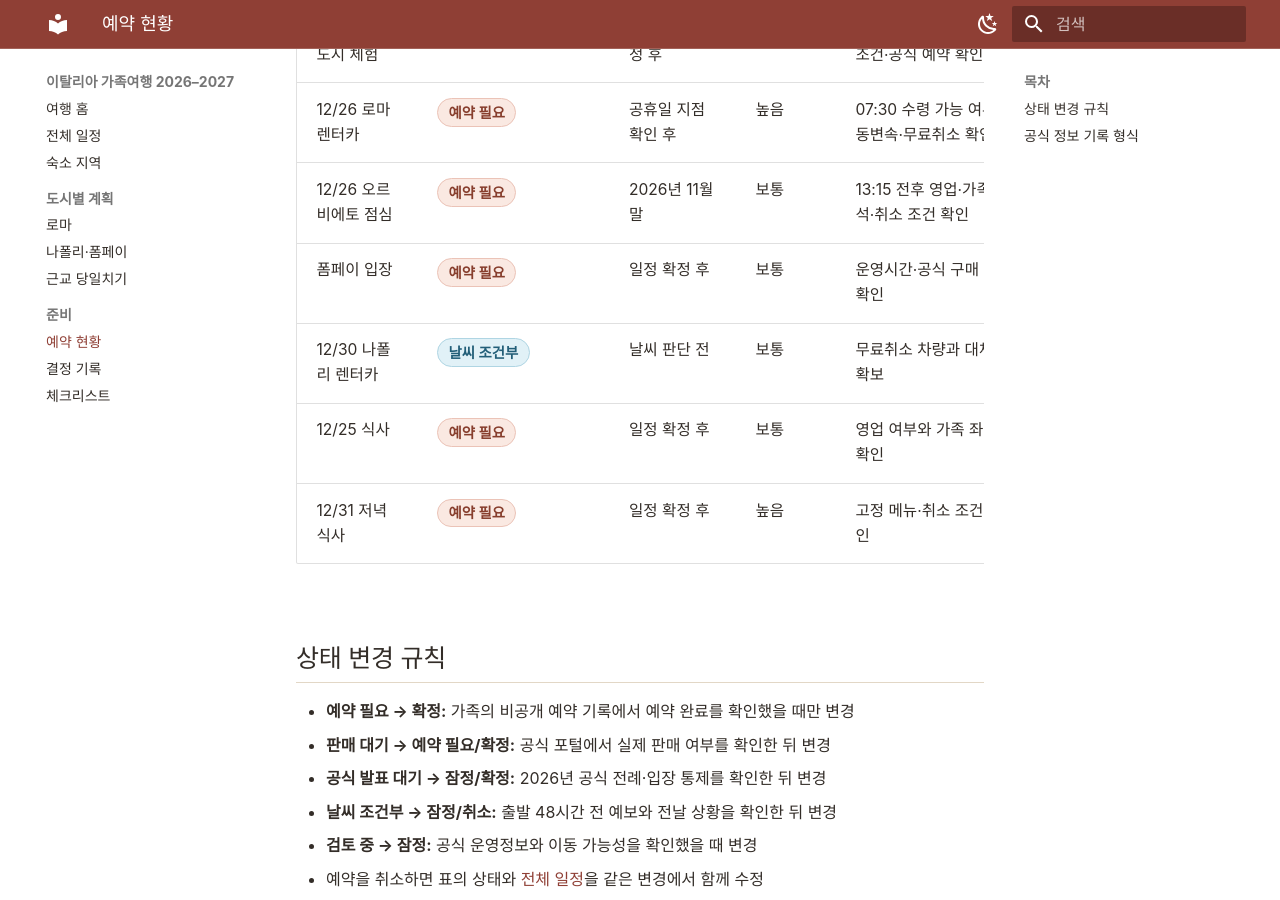
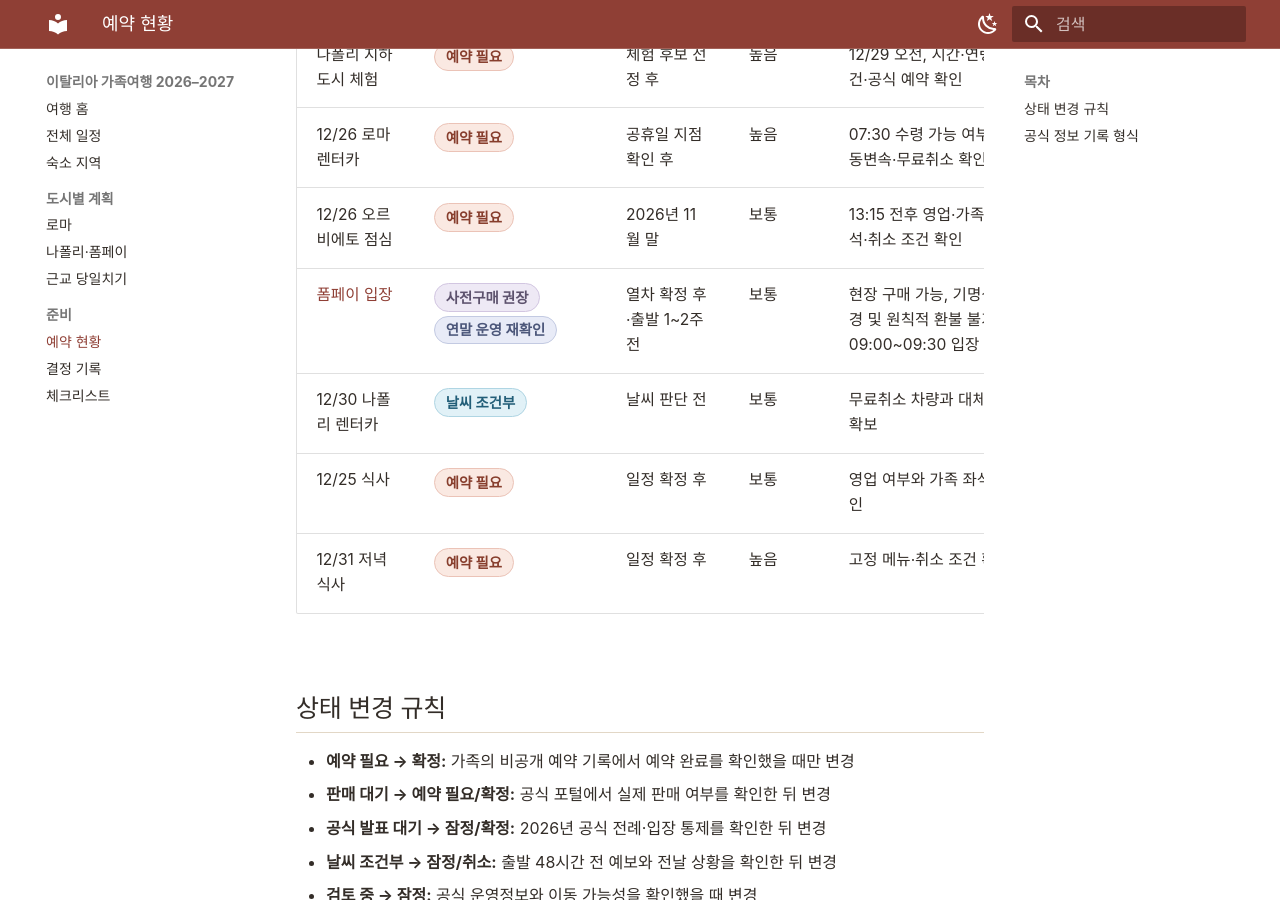
Before and after one commit to Jaeho211/italy-family-trip-2026, an MkDocs documentation site: the page built from docs/reservations.md, in a window 1280 px wide and 900 px high, scrolled down 1238 px. Built offline with MkDocs 1.6.1 and Material for MkDocs 9.7.7, drawn with Linux system fonts in a browser that asks for light colours.

Commit message:
docs: mark Pompeii tickets as advance purchase recommended

```diff
--- a/docs/reservations.md
+++ b/docs/reservations.md
@@ -20,7 +20,7 @@
 | 나폴리 지하도시 체험 | <span class="status booking">예약 필요</span> | 체험 후보 선정 후 | 높음 | 12/29 오전, 시간·연령 조건·공식 예약 확인 |
 | 12/26 로마 렌터카 | <span class="status booking">예약 필요</span> | 공휴일 지점 확인 후 | 높음 | 07:30 수령 가능 여부·자동변속·무료취소 확인 |
 | 12/26 오르비에토 점심 | <span class="status booking">예약 필요</span> | 2026년 11월 말 | 보통 | 13:15 전후 영업·가족 좌석·취소 조건 확인 |
-| 폼페이 입장 | <span class="status booking">예약 필요</span> | 일정 확정 후 | 보통 | 운영시간·공식 구매 방법 확인 |
+| [폼페이 입장](https://pompeiisites.org/en/visiting-info/timetables-and-tickets/){ target="_blank" rel="noopener" } | <span class="status review">사전구매 권장</span><br><span class="status recheck">연말 운영 재확인</span> | 열차 확정 후·출발 1~2주 전 | 보통 | 현장 구매 가능, 기명식·변경 및 원칙적 환불 불가, 09:00~09:30 입장 목표 |
 | 12/30 나폴리 렌터카 | <span class="status weather">날씨 조건부</span> | 날씨 판단 전 | 보통 | 무료취소 차량과 대체안 확보 |
 | 12/25 식사 | <span class="status booking">예약 필요</span> | 일정 확정 후 | 보통 | 영업 여부와 가족 좌석 확인 |
 | 12/31 저녁 식사 | <span class="status booking">예약 필요</span> | 일정 확정 후 | 높음 | 고정 메뉴·취소 조건 확인 |
```
